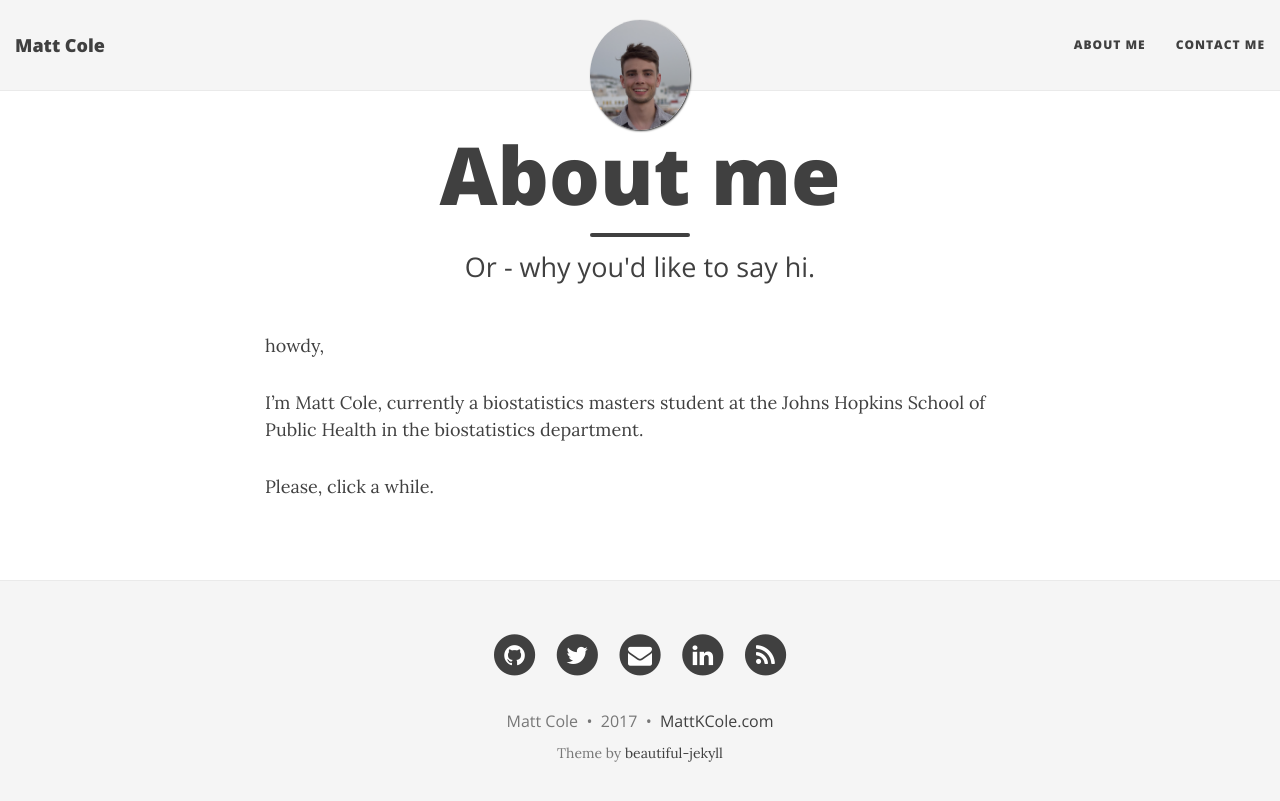
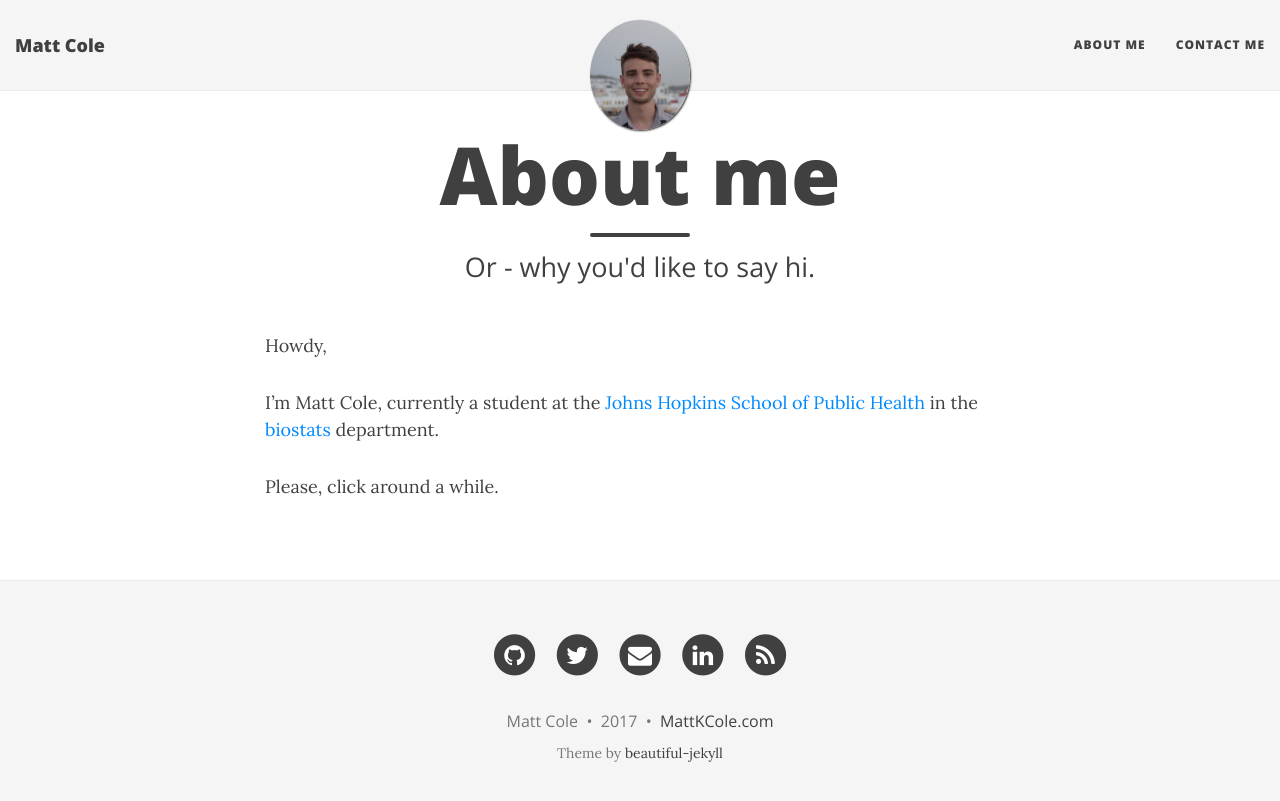
Before and after one commit to mattkcole/mattkcole.github.io, a Jekyll site: the page built from aboutme.md, in a window 1280 px wide. Shown: the top 801 px of the page. Built offline with Jekyll 4.4.1, drawn with Linux system fonts in a browser that asks for light colours; nearby versions of some CDN libraries.

Commit message:
editing about

```diff
--- a/aboutme.md
+++ b/aboutme.md
@@ -4,8 +4,8 @@
 subtitle: Or - why you'd like to say hi.
 ---
 
-howdy,
+Howdy,
 
-I'm Matt Cole, currently a biostatistics masters student at the Johns Hopkins School of Public Health in the biostatistics department.
+I'm Matt Cole, currently a student at the [Johns Hopkins School of Public Health](https://www.jhsph.edu/) in the [biostats](http://www.jhsph.edu/departments/biostatistics/) department.
 
-Please, click a while.
+Please, click around a while.
```
